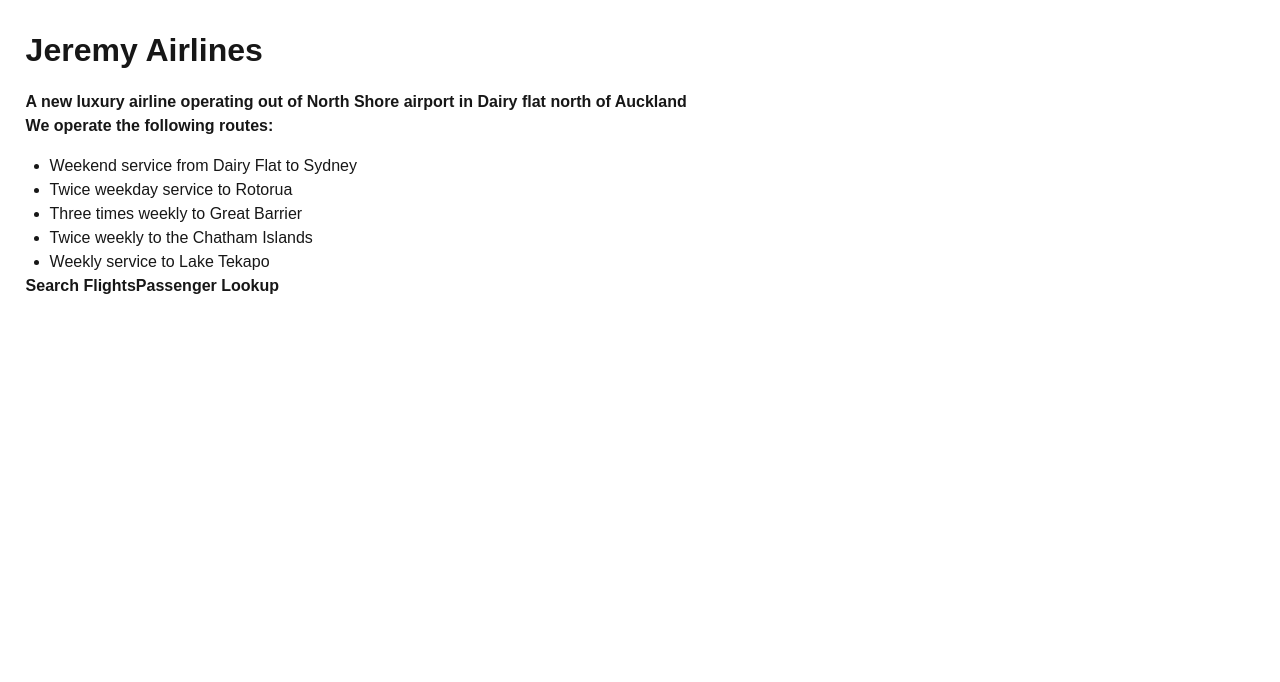
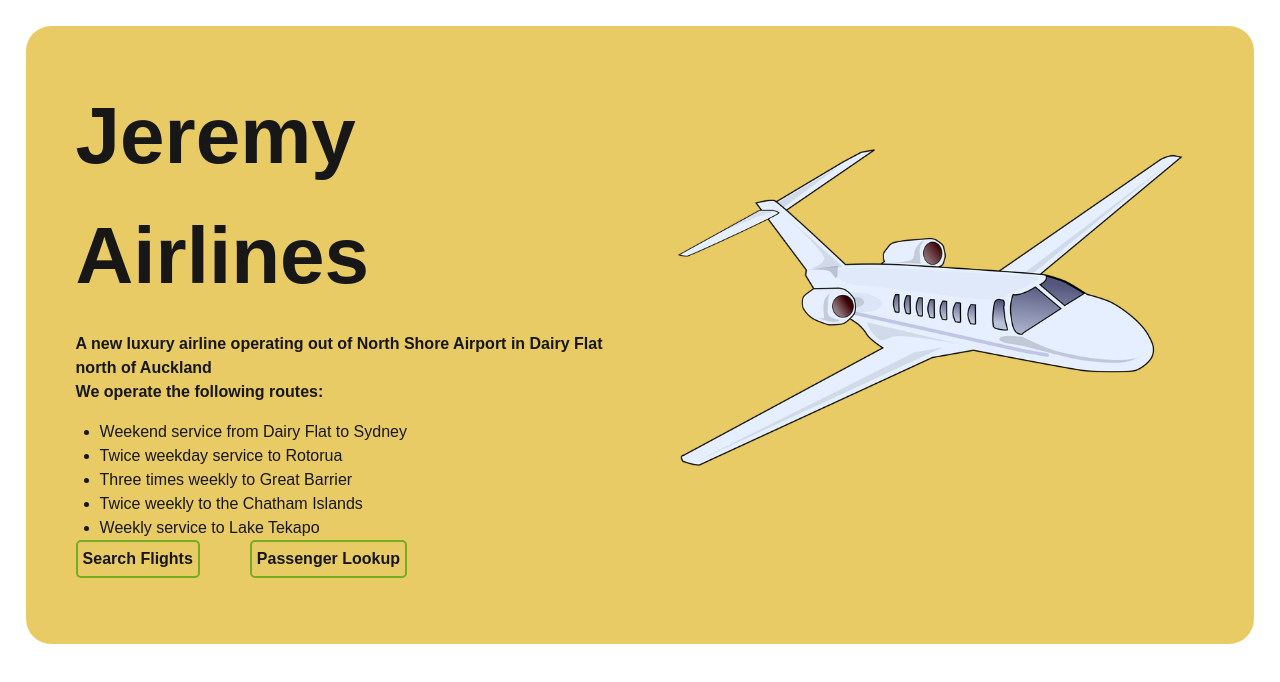
Before and after one commit to Jezza2000/my-airline, a Next.js app: page / in a window 1280 px wide. Shown: the top 682 px of the page. Built offline with nearby package versions, Linux system fonts and the light colour scheme.

Commit message:
commit11-morechanges

```diff
--- a/app/globals.css
+++ b/app/globals.css
@@ -14,7 +14,34 @@
 
 .main {
     margin: 2%;
+    border-radius: 25px;
+    background: rgba(219, 168, 0, 0.6);
+    padding: 50px;
 }
+
+.inner-content {
+}
+
+.intro {
+    display: flex;
+    align-items: center;
+    gap: 2rem;
+}
+
+.intro-text {
+    flex: 1;
+}
+
+.intro-image {
+    flex: 1;
+}
+
+.intro-image img {
+    width: 700px;
+    height: auto;
+    border-radius: 8px;
+}
+
 
 body {
   background: var(--background);
@@ -23,7 +50,7 @@ body {
 }
 
 h1 {
-  font-size: 2rem;
+  font-size: 5rem;
   font-weight: bold;
   margin-bottom: 1rem;
 }
@@ -39,10 +66,6 @@ ul {
   padding-left: 1.5rem;
 }
 
-.results-panel {
-
-}
-
 .section-label {
     font-size: 24px;
     font-weight: 600;
@@ -55,19 +78,33 @@ ul {
     flex-wrap: wrap;
     gap: 12px;
     width: fit-content;
-    background: white;
     border-radius: 8px;
 }
 
-.selected {
-    border-radius: 25px;
-    background-color: #73AD21;
-    padding: 20px;
+.flight-card {
+    background: white;
+    border: 2px solid #ccc;
+    border-radius: 12px;
+    padding: 1rem;
+    cursor: pointer;
 }
 
-.flight-card {
-    border-radius: 25px;
+.flight-card.selected {
+    background: green;
+    border-color: green;
+    color: white;
+}
+.main-buttons {
+    margin-right: 50px;
+    border-radius: 5px;
     border: 2px solid #73AD21;
-    padding: 20px;
-    min-width: 310px;
+    padding: 5px;
 }
+
+.main-buttons:hover {
+    background-color: #73AD21;
+}
+
+.emails {
+    width: 250px;
+}
--- a/app/page.jsx
+++ b/app/page.jsx
@@ -33,10 +33,12 @@ export default function Home() {
 
     return (
         <div className="main">
+            <div className="inner-content">
                 <div className="intro">
+                    <div className="intro-text">
                         <h1>Jeremy Airlines</h1>
                         <h2>
-                    A new luxury airline operating out of North Shore airport in Dairy flat north of Auckland<br/>
+                            A new luxury airline operating out of North Shore Airport in Dairy Flat north of Auckland<br/>
                             We operate the following routes:
                         </h2>
                         <ul>
@@ -47,11 +49,15 @@ export default function Home() {
                             <li>Weekly service to Lake Tekapo</li>
                         </ul>
                     </div>
+                    <div className="intro-image">
+                        <img src="/jet.png" alt="picture of jet" />
+                    </div>
+                </div>
 
-            <div>
+                <div className="flights-or-bookings">
                     <h2>
-                    <button onClick={() => setActiveSection('flights')}>Search Flights</button>
-                    <button onClick={() => setActiveSection('passengers')}>Passenger Lookup</button>
+                        <button className="main-buttons" onClick={() => setActiveSection('flights')}>Search Flights</button>
+                        <button className="main-buttons" onClick={() => setActiveSection('passengers')}>Passenger Lookup</button>
                     </h2>
                 </div>
 
@@ -87,5 +93,6 @@ export default function Home() {
 
                 {activeSection === 'passengers' && <PassengerSearch />}
             </div>
+        </div>
     );
 }
--- a/modules/BookingForm.jsx
+++ b/modules/BookingForm.jsx
@@ -89,12 +89,12 @@ export default function BookingForm({ flight, onSuccess }) {
         </div>
         <div className="field-group" style={{ gridColumn: '1/-1' }}>
           <label>Email address: </label>
-          <input type="email" value={email} onChange={e => setEmail(e.target.value)} placeholder="you@example.com" />
+          <input className="emails" type="email" value={email} onChange={e => setEmail(e.target.value)} placeholder="you@example.com" />
         </div>
       </div>
       {error && <p className="error-msg">{error}</p>}
       <h2>
-        <button className="confirm-btn" onClick={handleSubmit} disabled={loading}>
+        <button className="main-buttons" onClick={handleSubmit} disabled={loading}>
           {loading ? 'Confirming...' : 'Confirm Booking'}
         </button>
       </h2>
--- a/modules/FlightSearch.jsx
+++ b/modules/FlightSearch.jsx
@@ -86,7 +86,7 @@ export default function FlightSearch({ onResults }) {
         </div>
       </div>
       {error && <p className="error-msg">{error}</p>}
-      <h2><button className="search-btn" onClick={handleSearch} disabled={loading}>
+      <h2><button className="main-buttons" onClick={handleSearch} disabled={loading}>
         {loading ? 'Searching...' : 'Search Available Flights'}
       </button></h2>
     </div>
--- a/modules/PassengerSearch.jsx
+++ b/modules/PassengerSearch.jsx
@@ -76,7 +76,7 @@ export default function PassengerSearch() {
     <div>
       <h2>Passenger Lookup</h2>
 
-      <input
+      <input className="emails"
         type="email"
         value={email}
         onChange={e => setEmail(e.target.value)}
@@ -84,7 +84,7 @@ export default function PassengerSearch() {
         placeholder="passenger@example.com"
       />
       <h2>
-        <button onClick={handleSearch} disabled={loading}>
+        <button className="main-buttons" onClick={handleSearch} disabled={loading}>
           {loading ? 'Searching…' : 'Search'}
         </button>
       </h2>
@@ -125,7 +125,7 @@ export default function PassengerSearch() {
                     <td>{formatNZT(f.depDate)}</td>
                     <td>{formatNZT(f.arrDate)}</td>
                     <td>
-                      <button
+                      <button className="main-buttons"
                         onClick={() => handleCancel(f._id)}
                         disabled={cancelling === f._id}
                       >
```
Also changed, not shown: public/jet.png (added). Lines whose indentation alone changed are shown as unchanged.
